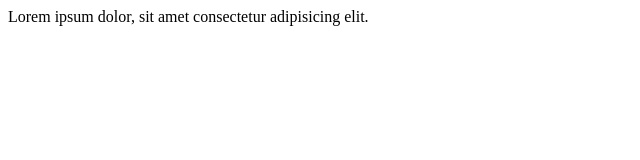
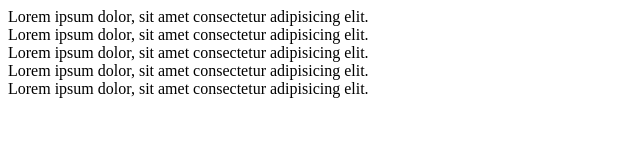
Before and after one commit to jortega2405/clase_git, a plain HTML site: page index.html in a window 1280 px wide. Shown: the whole page, without its empty margins (0-640 px from the left). Drawn offline with Linux system fonts and the light colour scheme.

Commit message:
Cuarto commit

```diff
--- a/index.html
+++ b/index.html
@@ -7,5 +7,17 @@
     <div>
         Lorem ipsum dolor, sit amet consectetur adipisicing elit.
     </div>
+    <div>
+        Lorem ipsum dolor, sit amet consectetur adipisicing elit.
+    </div>
+    <div>
+        Lorem ipsum dolor, sit amet consectetur adipisicing elit.
+    </div>
+    <div>
+        Lorem ipsum dolor, sit amet consectetur adipisicing elit.
+    </div>
+    <div>
+        Lorem ipsum dolor, sit amet consectetur adipisicing elit.
+    </div>
 </body>
 </html>
```
